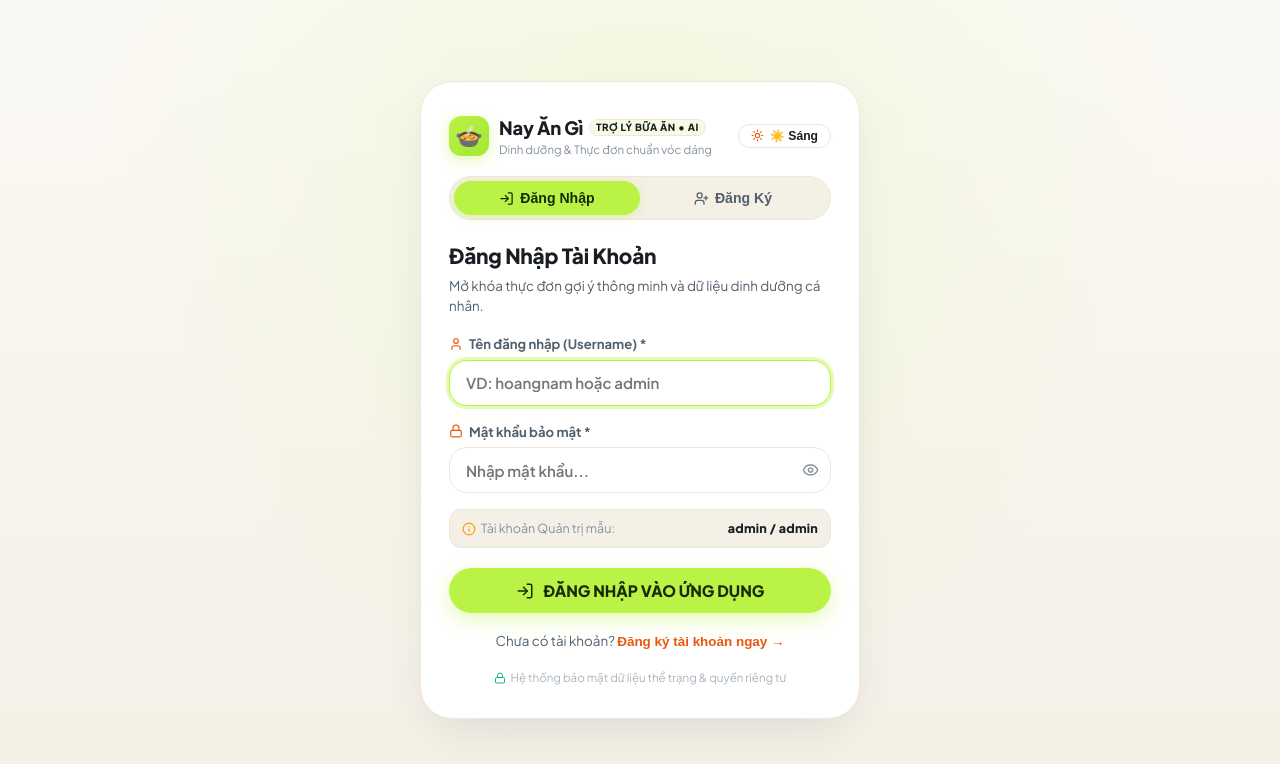
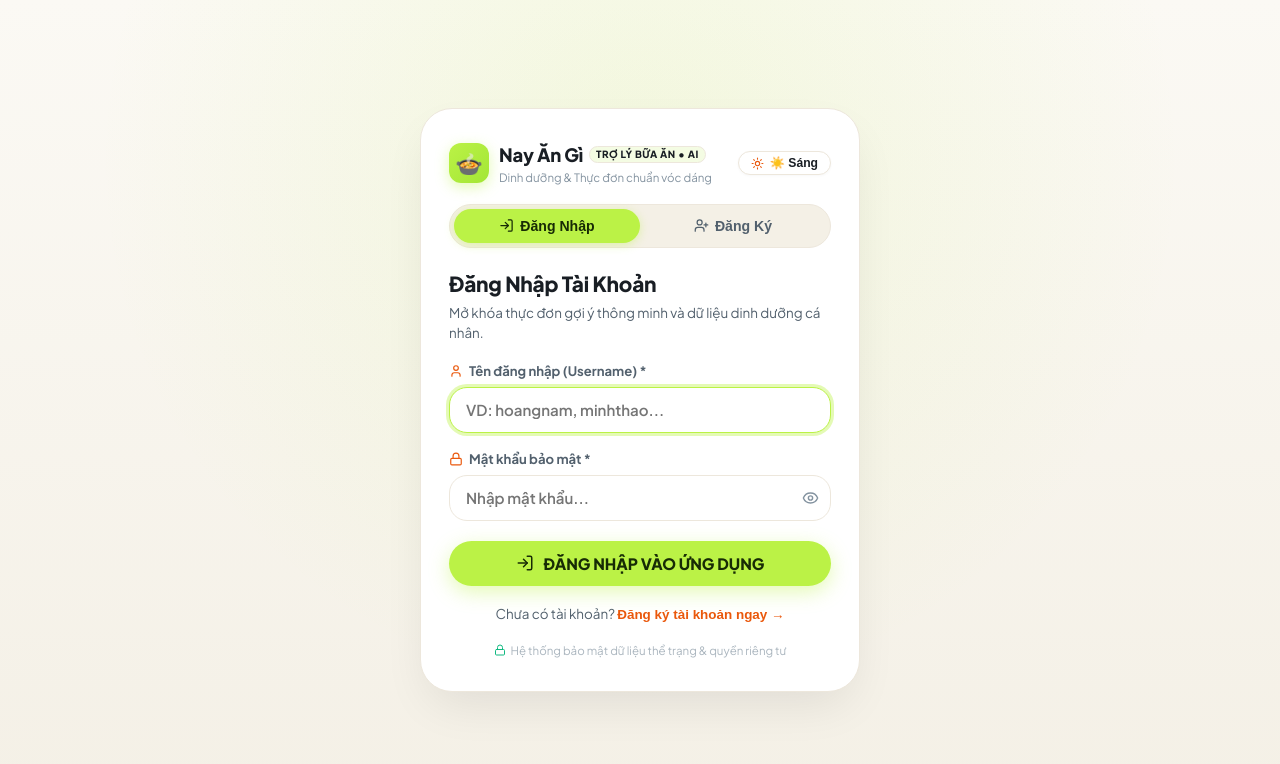
Before and after one commit to phinh12091990/vibe-nayangi, a React (Vite) app: page / in a window 1280 px wide. Shown: the top 764 px of the page. Built offline with nearby package versions, Linux system fonts and the light colour scheme.

Commit message:
fix(security): hide admin credentials hint and placeholder from login screen

```diff
--- a/src/components/AuthGate.jsx
+++ b/src/components/AuthGate.jsx
@@ -305,7 +305,7 @@ export default function AuthGate() {
               <input
                 type="text"
                 className="form-input"
-                placeholder="VD: hoangnam hoặc admin"
+                placeholder="VD: hoangnam, minhthao..."
                 value={loginUsername}
                 onChange={e => setLoginUsername(e.target.value)}
                 required
@@ -350,26 +350,6 @@ export default function AuthGate() {
                   {showLoginPassword ? <EyeOff size={17} /> : <Eye size={17} />}
                 </button>
               </div>
-            </div>
-
-            {/* Quick Helper for Admin Demo */}
-            <div style={{
-              display: 'flex',
-              alignItems: 'center',
-              justifyContent: 'space-between',
-              padding: '9px 12px',
-              borderRadius: 'var(--radius-sm)',
-              background: 'var(--bg-surface-secondary)',
-              border: '1px solid var(--border-color)',
-              fontSize: '0.78rem',
-              color: 'var(--text-muted)'
-            }}>
-              <span style={{ display: 'flex', alignItems: 'center', gap: '5px' }}>
-                <Info size={14} color="#f59e0b" /> Tài khoản Quản trị mẫu:
-              </span>
-              <span style={{ fontWeight: 800, color: 'var(--text-main)', letterSpacing: '0.02em' }}>
-                admin / admin
-              </span>
             </div>
 
             {/* Submit CTA Button */}
```
